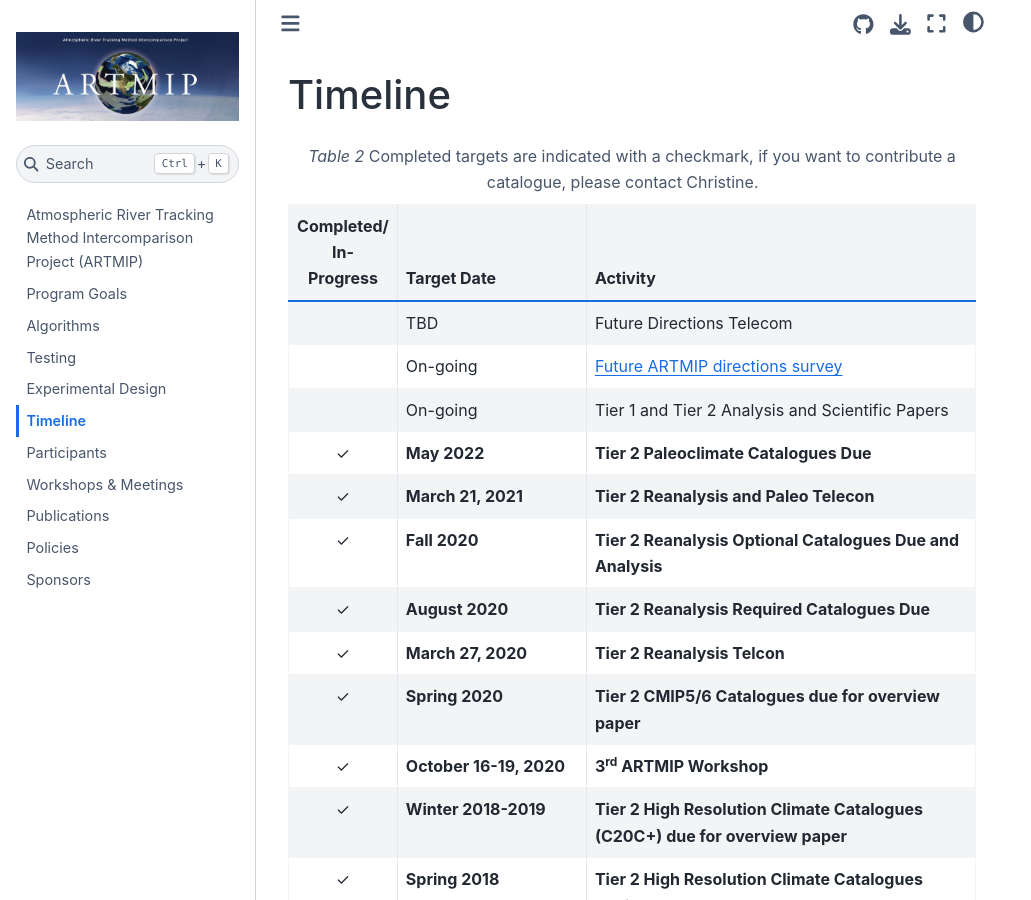
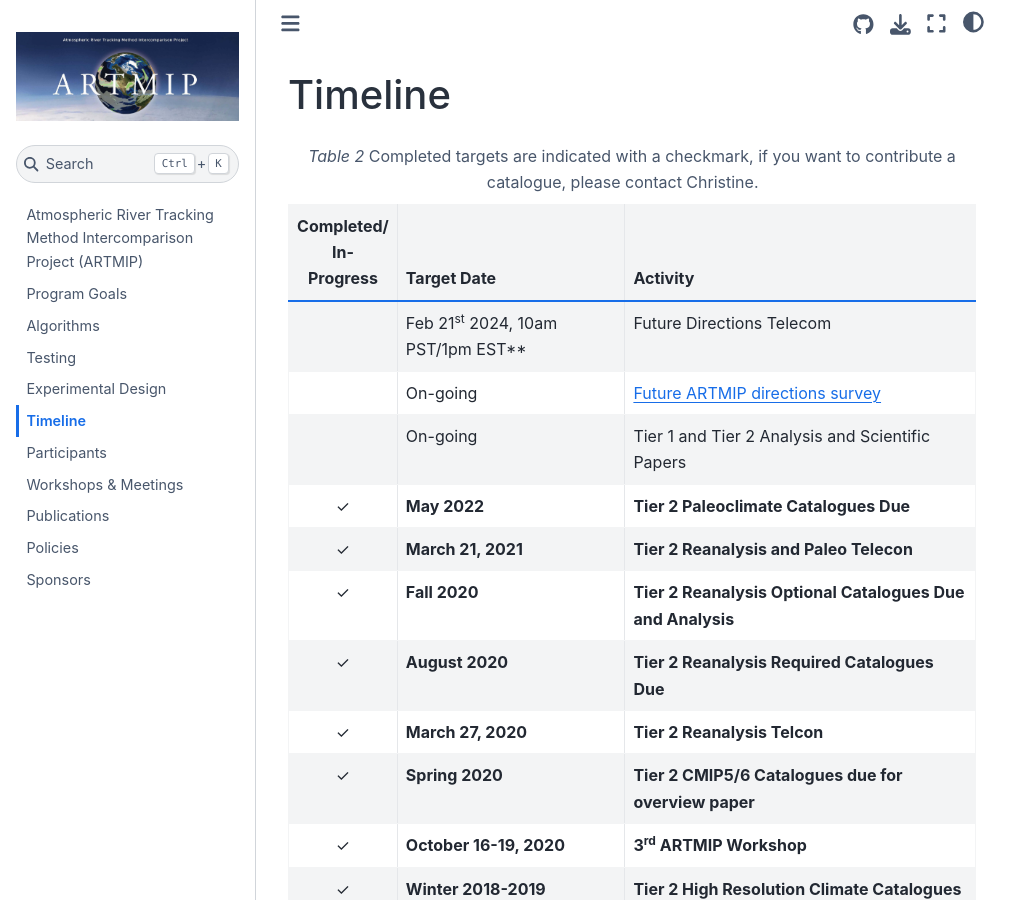
Before and after one commit to NCAR/ARTMIP, a Jupyter Book: the page built from book/timeline.md, in a window 1280 px wide and 900 px high. Shown: the whole window, without its empty margins (0-1031 px from the left). Built offline with Jupyter Book 1.0.4 settings and Sphinx 7.4.7 and the Sphinx Book theme 1.1.4, drawn with Linux system fonts in a browser that asks for light colours.

Commit message:
Update timeline.md include telecon

```diff
--- a/book/timeline.md
+++ b/book/timeline.md
@@ -5,7 +5,7 @@
 :align: center
 | Completed/<br>In-Progress | Target Date | Activity |
 | :---: | ------------- | ------------- |
-|          | TBD | Future Directions Telecom |
+|          | Feb 21<sup>st</sup> 2024, 10am PST/1pm EST** | Future Directions Telecom |
 |          | On-going | [Future ARTMIP directions survey](https://forms.gle/Fai2qPAyiaxYxvSX9) |
 |          | On-going | Tier 1 and Tier 2 Analysis and Scientific Papers |
 | &#10003; | **May 2022** | **Tier 2 Paleoclimate Catalogues Due** |
```
